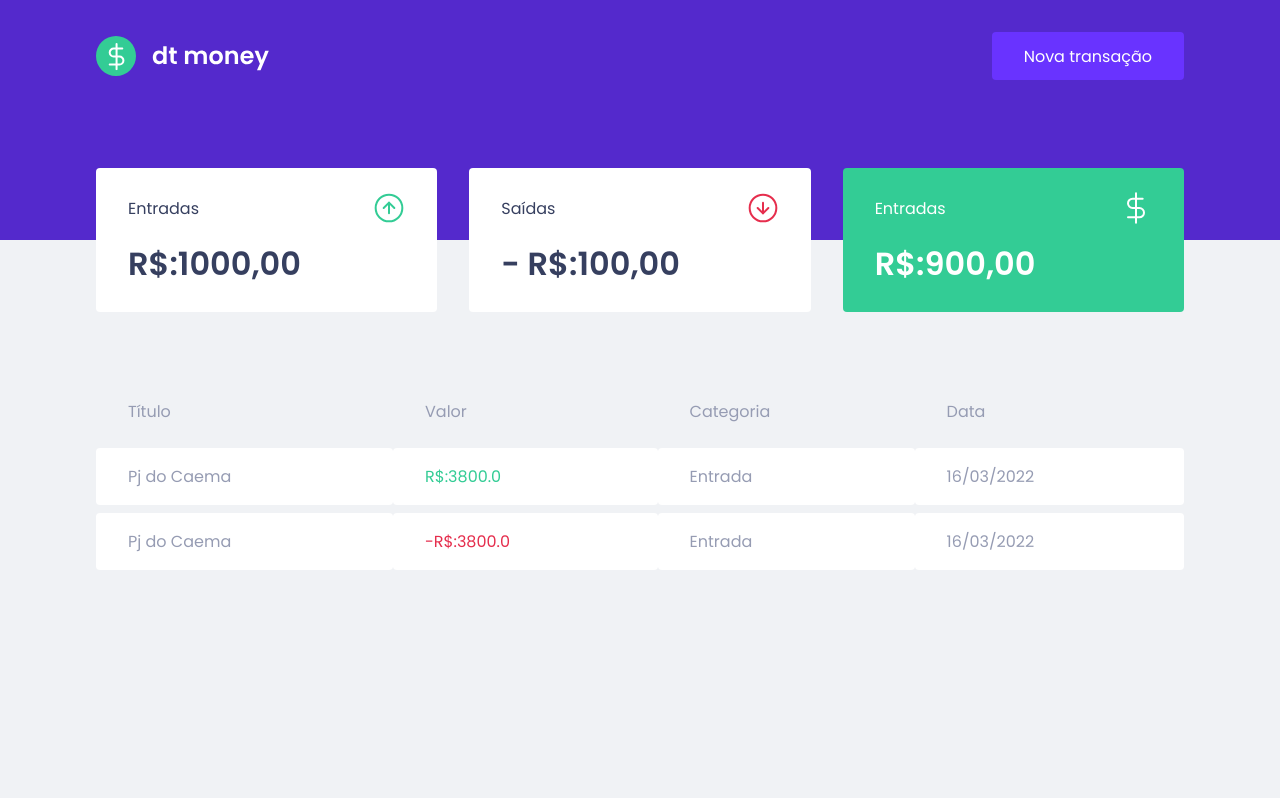
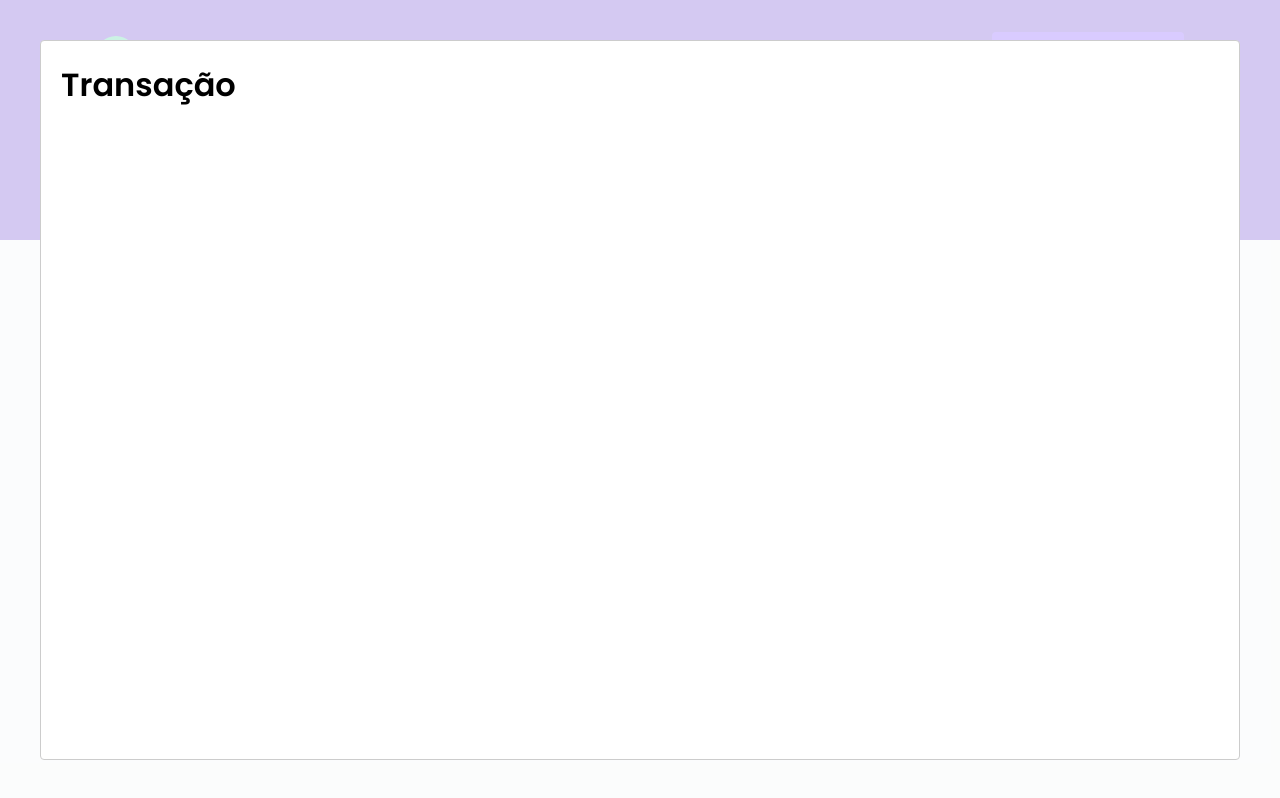
Before and after one commit to landson90/dtmoney, a React (Create React App) app: page / in a window 1280 px wide. Both pictures are taken after a click on the button "Nova transação". Built offline with nearby package versions, Linux system fonts and the light colour scheme; no server answers; what miragejs would draw is missing.

Commit message:
formatando estilo do modal e criando o formulario

```diff
--- a/package.json
+++ b/package.json
@@ -14,6 +14,7 @@
     "miragejs": "^0.1.43",
     "react": "^17.0.2",
     "react-dom": "^17.0.2",
+    "react-modal": "^3.14.4",
     "react-scripts": "5.0.0",
     "styled-components": "^5.3.3",
     "typescript": "^4.5.5",
@@ -44,6 +45,7 @@
     ]
   },
   "devDependencies": {
+    "@types/react-modal": "^3.13.1",
     "@types/styled-components": "^5.1.21"
   }
 }
--- a/src/App.tsx
+++ b/src/App.tsx
@@ -1,32 +1,49 @@
+import Modal from 'react-modal';
 import { Dashboard } from "./components/Dashboard";
 import { Header } from "./components/Header";
 import { GlobalStyle } from "./styles/global";
-import { createServer } from 'miragejs';
-
+import { createServer } from "miragejs";
+import { useState } from "react";
 
 createServer({
   routes() {
-    this.namespace = 'api';
+    this.namespace = "api";
 
-    this.get('/transactions', () => {
+    this.get("/transactions", () => {
       return [
         {
           id: 1,
-          title: 'Transaction 1',
+          title: "Transaction 1",
           amount: 400,
-          type: 'deposit',
-          category: 'Food',
-          createAt: new Date()
-        }
-      ]
-    })
+          type: "deposit",
+          category: "Food",
+          createAt: new Date(),
+        },
+      ];
+    });
+  },
+});
+function App() {
+  const [isNewTransactionModalOpen, setIsNewTransactionModalOpen] =
+    useState(false);
+
+  function handleOpenNewTransctionModal() {
+    setIsNewTransactionModalOpen(true);
   }
-})
-function App() {
+
+  function handleCloeseNewTransctionModal() {
+    setIsNewTransactionModalOpen(false);
+  }
   return (
     <div className="App">
-      <Header />
+      <Header onOpenNewTransactionModal={handleOpenNewTransctionModal}/>
       <Dashboard />
+      <Modal
+        isOpen={isNewTransactionModalOpen}
+        onRequestClose={handleCloeseNewTransctionModal}
+      >
+        <h1>Transação </h1>
+      </Modal>
       <GlobalStyle />
     </div>
   );
--- a/src/components/Header/index.tsx
+++ b/src/components/Header/index.tsx
@@ -1,12 +1,19 @@
 import logoImg  from '../../assets/logo.svg';
 import { Container, Content } from './styles';
-export function Header() {
+
+interface IHeaderProps {
+    onOpenNewTransactionModal: () => void;
+}
+export function Header({onOpenNewTransactionModal}: IHeaderProps) {
+
     return (
         <Container >
             <Content>
                 <img src={logoImg} alt="logo dymoney" />
-                <button type="button">Nova transação</button>
+                <button type="button" onClick={onOpenNewTransactionModal}>Nova transação</button>
+
             </Content>
+
         </Container>
     )
 }
```
Also changed, not shown: 1 other file (tests, documents, lock files or other folders).
